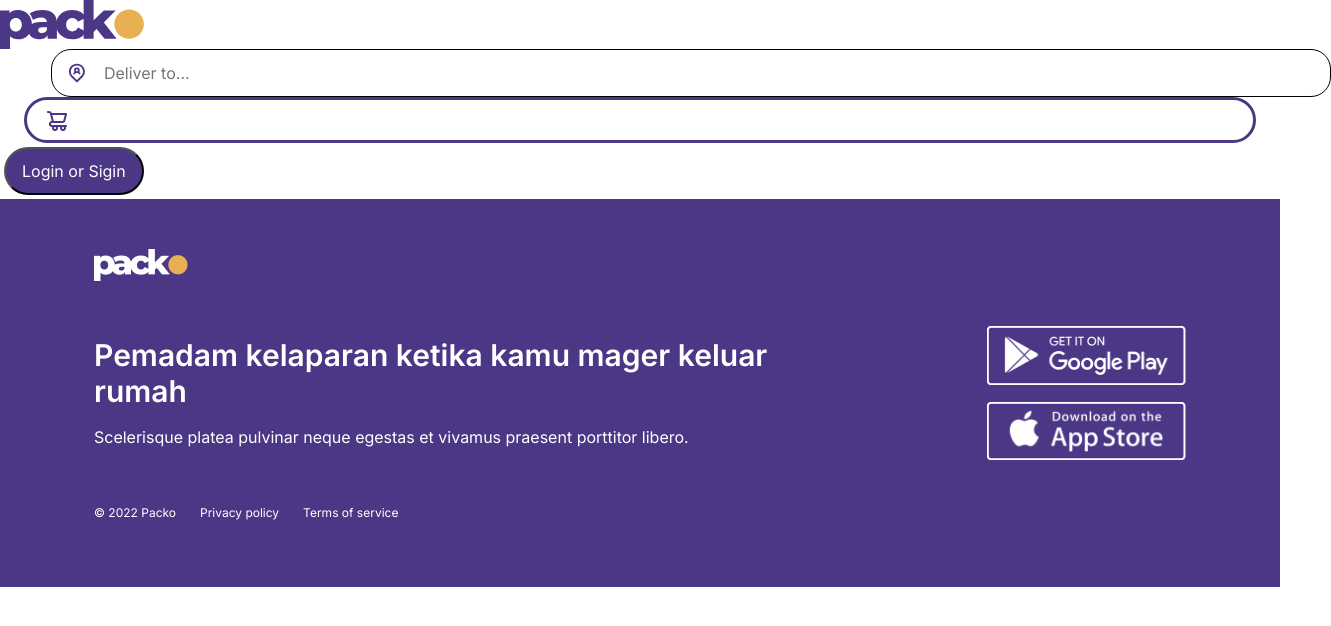
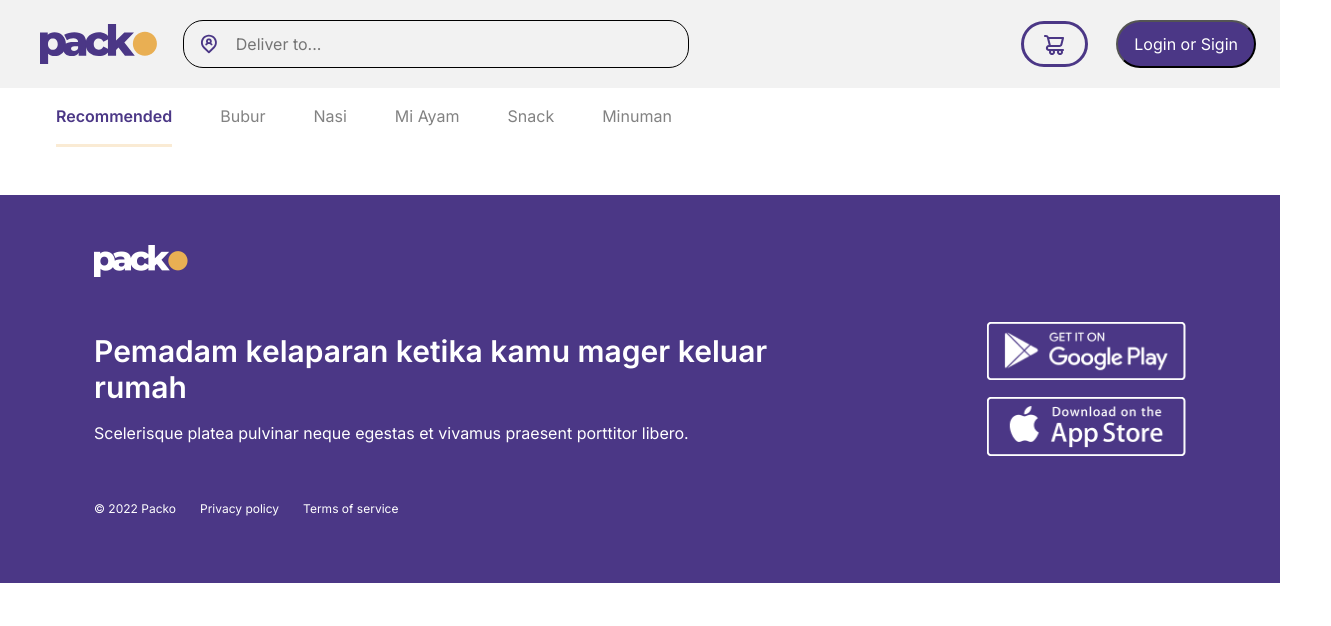
Before and after one commit to tatasulysta/packo-kelompok3, a React (Create React App) app: page / in a window 1280 px wide. Shown: the top 626 px of the page, 1331 px wide, since content can reach past the window. Built offline with nearby package versions, Linux system fonts and the light colour scheme.

Commit message:
change layout of header

```diff
--- a/src/components/Header/index.jsx
+++ b/src/components/Header/index.jsx
@@ -6,8 +6,9 @@
 
 function Header(props) {
   return (
-    <header className={styles.header}>
-      <div className={styles.side}>
+    <header>
+      <div className={styles['header-top']}>
+        <div className={styles['left-side']}>
           <img src="packo-log.svg" alt="Packo Logo" className={styles.packo} />
           <form className={styles.form}>
             <img src="location.svg" alt="Location Icon" className={styles.icon} />
@@ -18,10 +19,12 @@
               className={styles.search}></input>
           </form>
         </div>
-      <div className={styles.side}>
+        <div className={styles['right-side']}>
           <Kart />
           <Button>Login or Sigin</Button>
         </div>
+      </div>
+      {props.children}
     </header>
   );
 }
```
Lines whose indentation alone changed are shown as unchanged.
